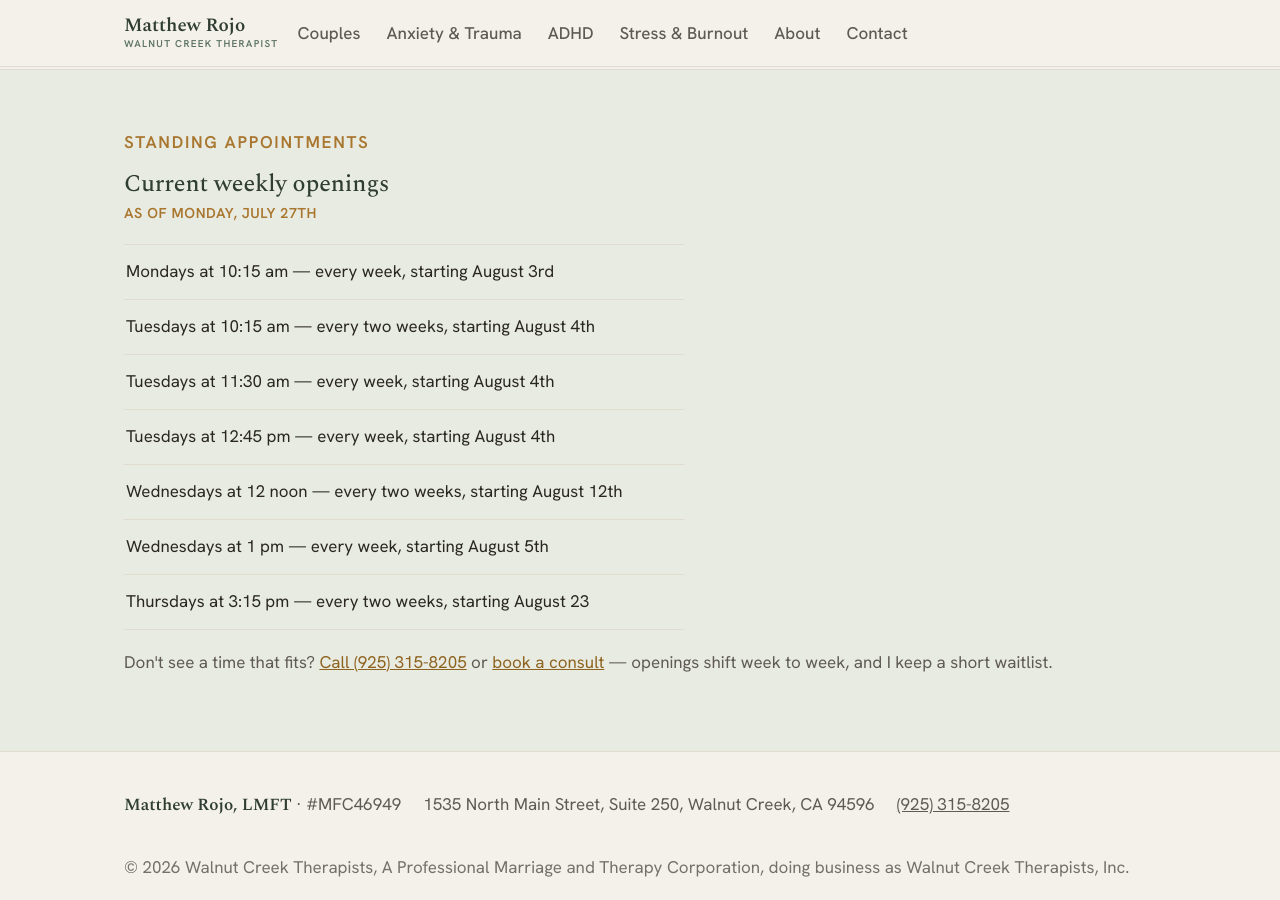
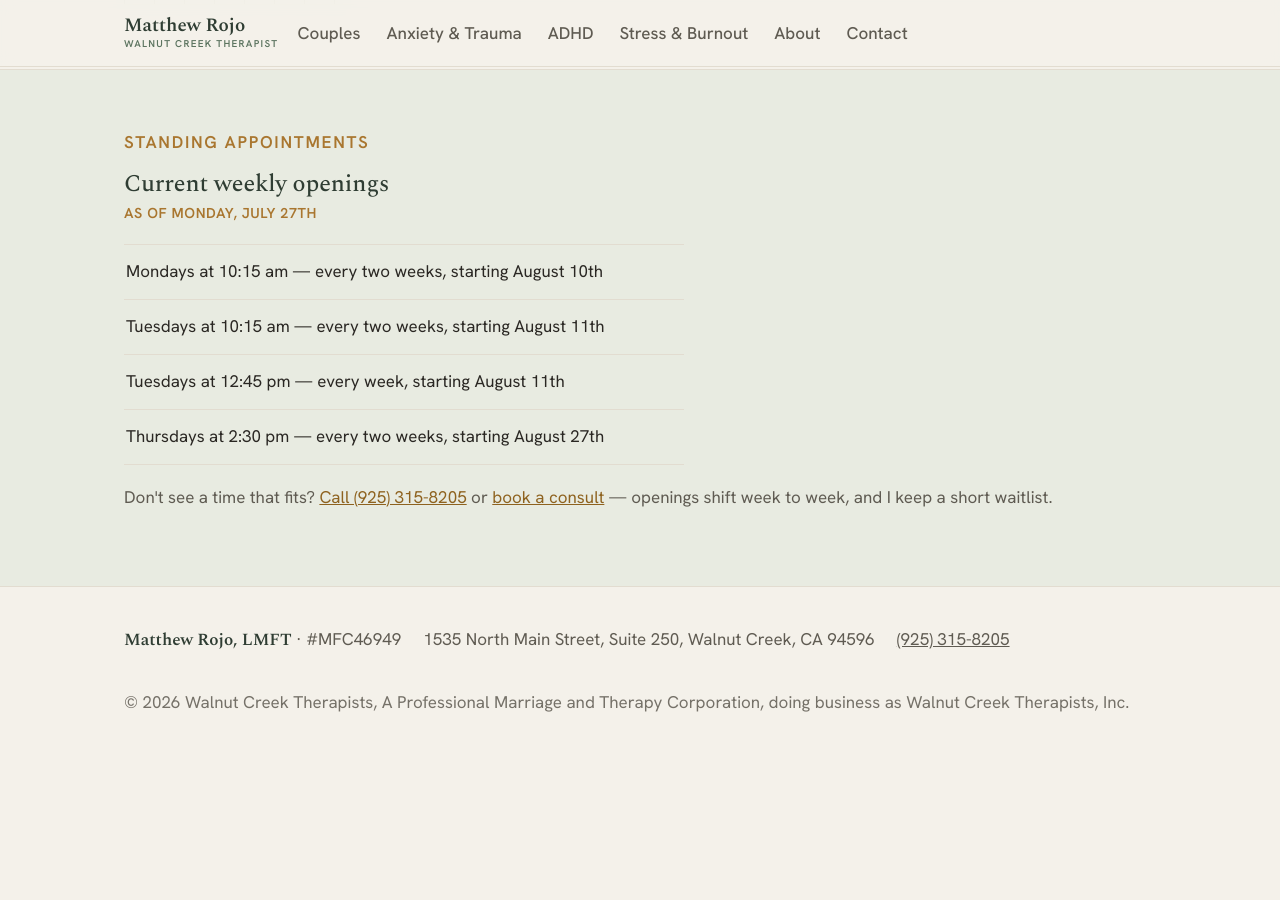
Before and after one commit to walnutcreektherapist/walnutcreektherapist.github.io, a Jekyll site: the page built from openings.html, in a window 1280 px wide and 900 px high, scrolled down 539 px. Built offline with Jekyll 4.4.1, drawn with Linux system fonts in a browser that asks for light colours; after the commit the page ends 1293 px from its top, so only the background shows below that.

Commit message:
Modify client booking slots in _config.yml
Updated available slots for booking clients.

```diff
--- a/_config.yml
+++ b/_config.yml
@@ -48,13 +48,12 @@ openings:
   show_public: true
   pointer: "Now booking new clients — see regular weekly openings"
   slots:
-    - "Mondays at 10:15 am — every week, starting August 3rd"
-    - "Tuesdays at 10:15 am — every two weeks, starting August 4th"
-    - "Tuesdays at 11:30 am — every week, starting August 4th"
-    - "Tuesdays at 12:45 pm — every week, starting August 4th"
-    - "Wednesdays at 12 noon — every two weeks, starting August 12th"
-    - "Wednesdays at 1 pm — every week, starting August 5th"
-    - "Thursdays at 3:15 pm — every two weeks, starting August 23"
+    - "Mondays at 10:15 am — every two weeks, starting August 10th"
+    - "Tuesdays at 10:15 am — every two weeks, starting August 11th"
+    - "Tuesdays at 12:45 pm — every week, starting August 11th"
+    # Pending Russ/Margaret - "Tuesdays at 4:30 pm - every week, starting August 11th"
+    # - "Wednesdays at 12:45 pm — every week, starting August 12th"
+    - "Thursdays at 2:30 pm — every two weeks, starting August 27th"
 
 # Paste your exact Psychology Today and Facebook URLs to finish consolidating your identity.
 same_as:
```
